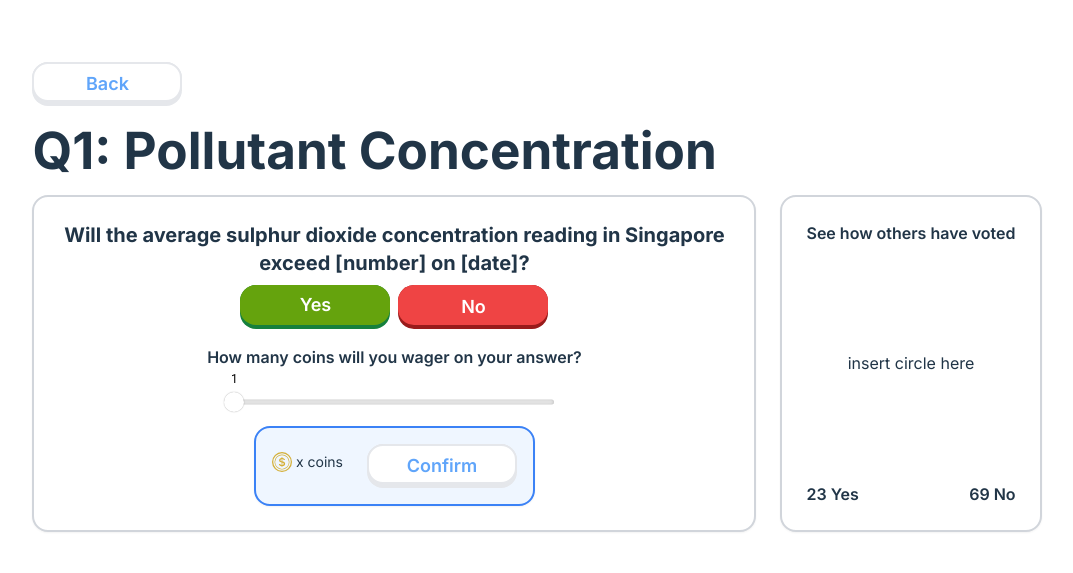
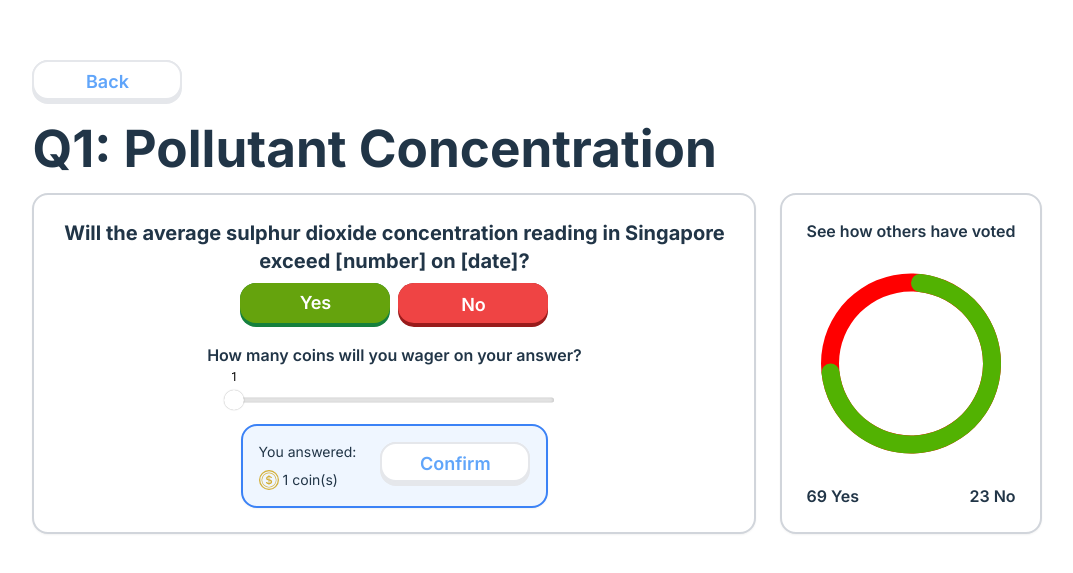
Before and after one commit to mongj/nusc-prediction-market, a React (Vite) app in the folder frontend/: page /predict in a window 1280 px wide. Shown: the part 103-676 px from the top of the page, without its empty margins (103-1176 px from the left). Built offline with nearby package versions, Linux system fonts and the light colour scheme.

Commit message:
Create predict page

```diff
--- a/frontend/src/components/CoinSlider/CoinSlider.tsx
+++ b/frontend/src/components/CoinSlider/CoinSlider.tsx
@@ -58,10 +58,18 @@ const IOSSlider = styled(Slider)(({ theme }) => ({
 }));
 
 
-export default function CustomizedSlider() {
+export default function CustomizedSlider({ value, onChange }) {
   return (
     <Box sx={{ width: 320 }}>
-      <IOSSlider aria-label="ios slider" defaultValue={1} valueLabelDisplay="on" min={1} max={20} />
+      <IOSSlider
+        aria-label="ios slider"
+        defaultValue={1}
+        value={value}
+        onChange={onChange}
+        valueLabelDisplay="on"
+        min={1}
+        max={20}
+      />
     </Box>
   );
 }
--- /dev/null
+++ b/frontend/src/components/GaugeComponent/GaugeComponent.tsx
@@ -0,0 +1,32 @@
+import { Gauge, gaugeClasses } from '@mui/x-charts/Gauge';
+
+const GaugeComponent = ({ yesCount, noCount }) => {
+  const totalVotes = yesCount + noCount;
+  const percentageYes = totalVotes > 0 ? (yesCount / totalVotes) * 100 : 0;
+
+  const settings = {
+    width: 200,
+    height: 200,
+    value: percentageYes,
+  };
+
+  return (
+    <Gauge
+      {...settings}
+      cornerRadius="50%"
+      sx={(theme) => ({
+        [`& .${gaugeClasses.valueText}`]: {
+          display: 'none',
+        },
+        [`& .${gaugeClasses.valueArc}`]: {
+          fill: '#52b202',
+        },
+        [`& .${gaugeClasses.referenceArc}`]: {
+          fill: '#ff0000',
+        },
+      })}
+    />
+  );
+}
+
+export default GaugeComponent
--- a/frontend/src/pages/Predict/Predict.tsx
+++ b/frontend/src/pages/Predict/Predict.tsx
@@ -1,64 +1,81 @@
 import { useState } from "react";
+import { useNavigate } from "react-router-dom";
 import BackButton from "../../components/Buttons/BackButton/BackButton";
 import ConfirmButton from "../../components/Buttons/ConfirmButton/ConfirmButton";
 import NoButton from "../../components/Buttons/NoButton/NoButton";
 import YesButton from "../../components/Buttons/YesButton/YesButton";
 import CoinSlider from "../../components/CoinSlider/CoinSlider";
+import GaugeComponent from "../../components/GaugeComponent/GaugeComponent";
 
-// const [UserAnswer, setUserAnswer] = useState<String>('');
+const Question = ({ question }) => {
+  const [UserAnswer, setUserAnswer] = useState<String>('');
+  const [coins, setCoins] = useState(1);
 
-const Question = () => (
+  return (
     <div className="bg-white border-2 border-gray-300 shadow-sm flex flex-col items-center rounded-2xl p-6">
-    <p className="text-xl font-bold text-center pb-2 max-w-2xl">Will the average sulphur dioxide concentration reading in Singapore exceed [number] on [date]?</p>
+      <p className="text-xl font-bold text-center pb-2 max-w-2xl">{question}</p>
       <div className="flex flex-row justify-between space-x-2 pb-4">
         <YesButton onClick={() => setUserAnswer('Yes')} />
         <NoButton onClick={() => setUserAnswer('No')} />
       </div>
       <p className="text-base font-semibold text-center pb-4">How many coins will you wager on your answer?</p>
-    <CoinSlider />
-    <ConfirmWager />
+      <CoinSlider value={coins} onChange={(value) => setCoins(value)} />
+      <ConfirmWager UserAnswer={UserAnswer} coins={coins} />
     </div>
-);
+  )
+}
 
-const ConfirmWager = () => (
+const ConfirmWager = ({ UserAnswer, coins }) => (
   <div className="bg-blue-50 border-2 border-blue-500 shadow-sm flex flex-row justify-between rounded-2xl p-4 space-x-6">
     <div className="flex flex-col">
-      {/* <p className="text-sm">You answered: {UserAnswer}</p> */}
+      <p className="text-sm">You answered: {UserAnswer}</p>
       <span className="flex flex-row space-x-1 pt-2">
         <svg xmlns="http://www.w3.org/2000/svg" width="20" height="20" fill="#D4AF37" class="bi bi-coin" viewBox="0 0 16 16">
           <path d="M5.5 9.511c.076.954.83 1.697 2.182 1.785V12h.6v-.709c1.4-.098 2.218-.846 2.218-1.932 0-.987-.626-1.496-1.745-1.76l-.473-.112V5.57c.6.068.982.396 1.074.85h1.052c-.076-.919-.864-1.638-2.126-1.716V4h-.6v.719c-1.195.117-2.01.836-2.01 1.853 0 .9.606 1.472 1.613 1.707l.397.098v2.034c-.615-.093-1.022-.43-1.114-.9zm2.177-2.166c-.59-.137-.91-.416-.91-.836 0-.47.345-.822.915-.925v1.76h-.005zm.692 1.193c.717.166 1.048.435 1.048.91 0 .542-.412.914-1.135.982V8.518z" />
           <path d="M8 15A7 7 0 1 1 8 1a7 7 0 0 1 0 14m0 1A8 8 0 1 0 8 0a8 8 0 0 0 0 16" />
           <path d="M8 13.5a5.5 5.5 0 1 1 0-11 5.5 5.5 0 0 1 0 11m0 .5A6 6 0 1 0 8 2a6 6 0 0 0 0 12" />
         </svg>
-        <div className="text-sm">x coins</div>
+        <div className="text-sm">{coins} coin(s)</div>
       </span>
     </div>
     <ConfirmButton />
   </div>
 );
 
-const OtherVotes = () => (
+const OtherVotes = ({ yesCount, noCount }) => (
   <div className="bg-white border-2 border-gray-300 shadow-sm flex flex-col items-center justify-between rounded-2xl p-6">
     <p className="font-semibold">See how others have voted</p>
-    <div>insert circle here</div>
+    <GaugeComponent yesCount={yesCount} noCount={noCount} />
     <div className="flex flex-row w-full justify-between">
-      <div className="font-semibold">23 Yes</div>
-      <div className="font-semibold">69 No</div>
+      <div className="font-semibold">{yesCount} Yes</div>
+      <div className="font-semibold">{noCount} No</div>
     </div>
   </div>
 );
 
-const Predict = () => (
+const Predict = () => {
+  const questionHeader = "Q1: Pollutant Concentration";
+  const question = "Will the average sulphur dioxide concentration reading in Singapore exceed [number] on [date]?";
+  const yesCount = 69;
+  const noCount = 23;
+
+  const navigate = useNavigate();
+  const handleBackClick = () => {
+    navigate("/dashboard"); // Navigate to the dashboard route
+  };
+
+  return (
     <div className="bg-white flex flex-col">
       <div className="pb-4">
-      <BackButton />
-      <h1 className="text-left pt-4 font-bold">Q1: Pollutant Concentration</h1>
+        <BackButton onClick={handleBackClick} />
+        <h1 className="text-left pt-4 font-bold">{questionHeader}</h1>
       </div>
       <div className="flex flex-row justify-between space-x-6">
-      <Question />
-      <OtherVotes />
+        <Question question={question} />
+        <OtherVotes yesCount={yesCount} noCount={noCount} />
       </div>
     </div>
-);
+  )
+}
 
 export default Predict;
```
Lines whose indentation alone changed are shown as unchanged.
